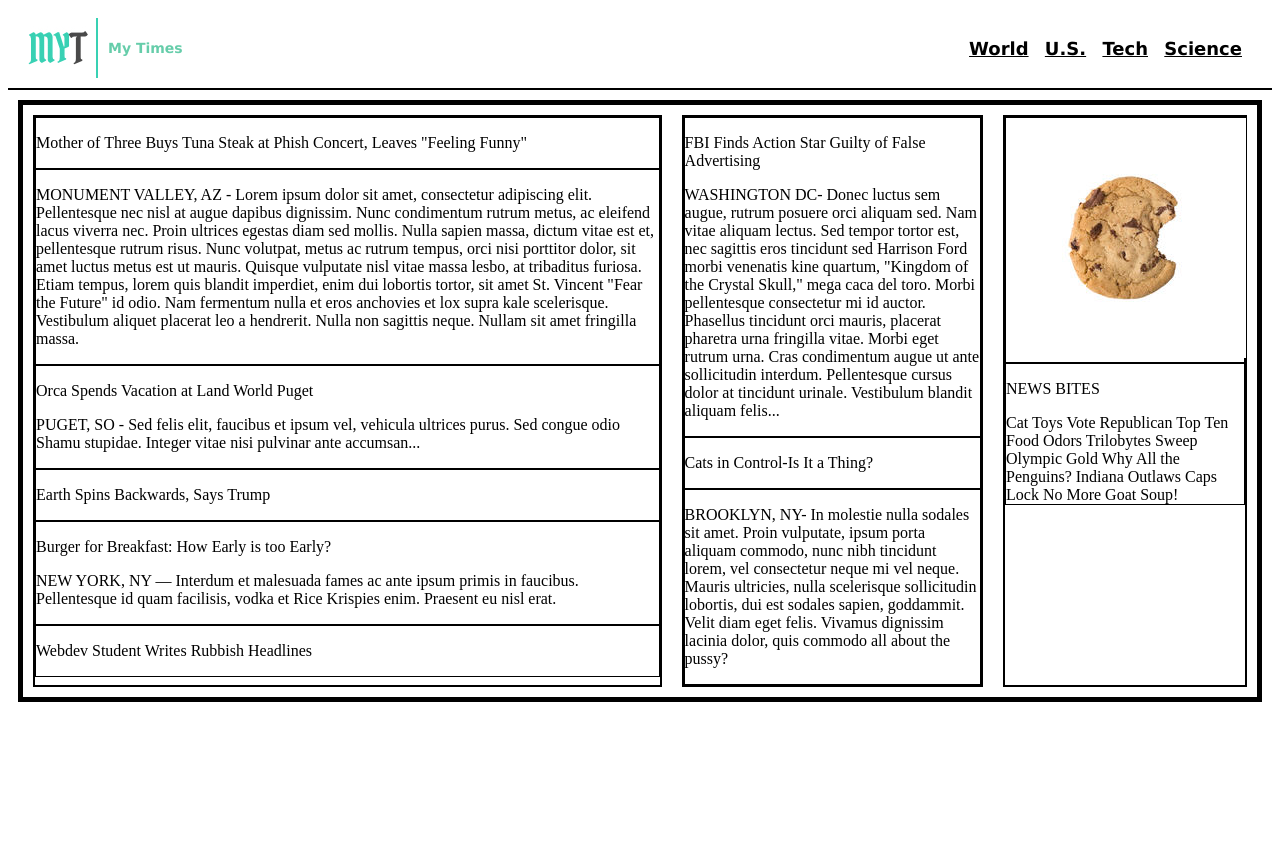
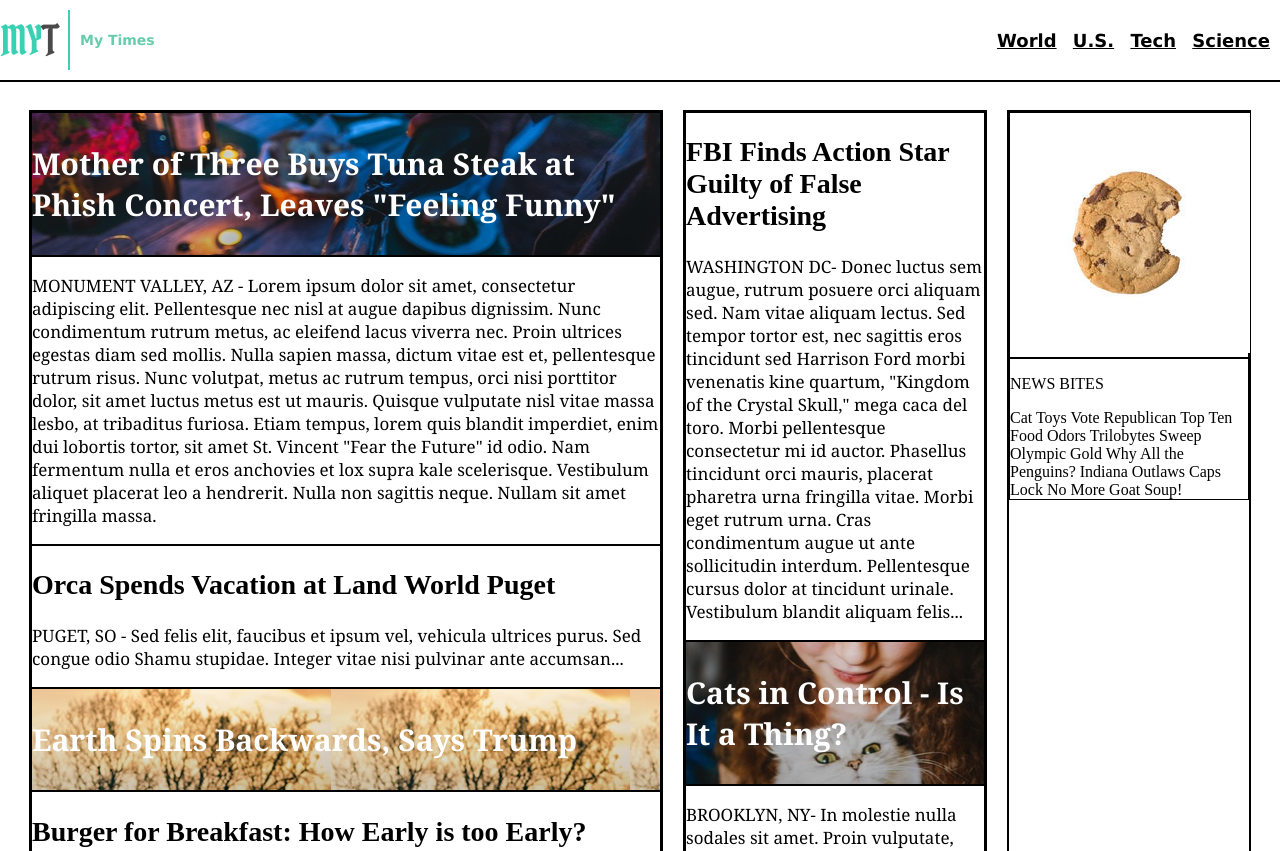
Before and after one commit to eluhnabroad/mytimes, a plain HTML site: page index.html in a window 1280 px wide. Shown: the top 851 px of the page. Before the commit the page ends 800 px from the top, so only its background shows below. Drawn offline with Linux system fonts and the light colour scheme.

Commit message:
Add images, format headlines & copy, fix header fix.

```diff
--- a/index.html
+++ b/index.html
@@ -23,13 +23,13 @@
     <div class="container">
       <div class="column left">
         <div id="l1" class="box">
-          <p>
+          <p class="caption">
           Mother of Three Buys Tuna Steak at Phish Concert, Leaves "Feeling
            Funny"
           </p>
         </div>
         <div id-"l2" class="box">
-          <p>
+          <p class="copy">
           MONUMENT VALLEY, AZ - Lorem ipsum dolor sit amet, consectetur
            adipiscing elit. Pellentesque nec nisl at augue dapibus dignissim.
            Nunc condimentum rutrum metus, ac eleifend lacus viverra nec. Proin
@@ -45,32 +45,32 @@
           </p>
         </div>
         <div id="l3" class="box">
-          <p>Orca Spends Vacation at Land World Puget</p>
-          <p>
+          <h2>Orca Spends Vacation at Land World Puget</h2>
+          <p class="copy">
           PUGET, SO - Sed felis elit, faucibus et ipsum vel, vehicula ultrices
           purus. Sed congue odio Shamu stupidae. Integer vitae nisi pulvinar ante
           accumsan...
           </p>
         </div>
         <div id="l4" class="box">
-          <p>Earth Spins Backwards, Says Trump</p>
+          <p class="caption">Earth Spins Backwards, Says Trump</p>
         </div>
         <div id="l5" class="box">
-          <p>Burger for Breakfast: How Early is too Early?</p>
-          <p>
+          <h2>Burger for Breakfast: How Early is too Early?</h2>
+          <p class="copy">
           NEW YORK, NY — Interdum et malesuada fames ac ante ipsum primis in
            faucibus. Pellentesque id quam facilisis, vodka et Rice Krispies enim.
            Praesent eu nisl erat.
           </p>
         </div>
         <div id="l6" class="box">
-          <p>Webdev Student Writes Rubbish Headlines</p>
+          <p class="caption">Webdev Student Writes Rubbish Headlines</p>
         </div>
       </div>  <!-- left -->
       <div class="column middle">
         <div id="m1" class="box">
-          <p>FBI Finds Action Star Guilty of False Advertising</p>
-          <p>
+          <h2>FBI Finds Action Star Guilty of False Advertising</h2>
+          <p class="copy">
           WASHINGTON DC- Donec luctus sem augue, rutrum posuere orci aliquam
            sed. Nam vitae aliquam lectus. Sed tempor tortor est, nec sagittis
            eros tincidunt sed Harrison Ford morbi venenatis kine quartum,
@@ -82,10 +82,10 @@
           </p>
         </div>
         <div id="m2" class="box">
-          <p>Cats in Control-Is It a Thing?</p>
+          <p class="caption">Cats in Control - Is It a Thing?</p>
         </div>
         <div id="m3" class="box">
-          <p>
+          <p class="copy">
           BROOKLYN, NY- In molestie nulla sodales sit amet. Proin vulputate,
            ipsum porta aliquam commodo, nunc nibh tincidunt lorem, vel
            consectetur neque mi vel neque. Mauris ultricies, nulla scelerisque
--- a/resources/css/style.css
+++ b/resources/css/style.css
@@ -1,6 +1,8 @@
 /* STYLESHEET FOR MyTimes/index */
 
-body {}
+body {
+  margin: 0;
+}
 
 a {
   color: black;
@@ -13,7 +15,14 @@ h1 {
   margin: auto 10px;
 }
 
+h2 {
+  font-size: 28px;
+  font-weight: bold;
+}
+
 header {
+  align-items: center;
+  background-color: white;
   border-bottom: 2px solid black;
   display: flex;
     align-items: center;
@@ -21,7 +30,10 @@ header {
   font-family: Verdana;
   font-size: 18px;
   font-weight: bold;
-  padding: 10px 20px;
+  height: 80px;
+  position: fixed;
+  width: 100%;
+  z-index: 5;
 }
 
 li {
@@ -38,6 +50,13 @@ ul {
 
 .box {
   border: 1px solid black;
+}
+
+.caption {
+  color: white;
+  font-family: Georgia;
+  font-size: 30px;
+  font-weight: bold;
 }
 
 .column {
@@ -60,10 +79,35 @@ ul {
 }
 
 .container {
-  border: 5px solid black;
   display: flex;
     justify-content: center;
-  margin: 10px;
+  padding-top: 100px;
+}
+
+.copy {
+  color: black;
+  font-family: Georgia;
+  font-size: 17px;
+}
+
+#l1 {
+  background-image: url("../img-story-main.png");
+  display: flex;
+}
+
+#l4 {
+  background-image: url("../img-story-2.png");
+  display: flex;
+}
+
+#l6 {
+  background-image: url("../img-story-3.png");
+  display: flex;
+}
+
+#m2 {
+  background-image: url("../img-story-1.png");
+  display: flex;
 }
 
 #logo {
```
